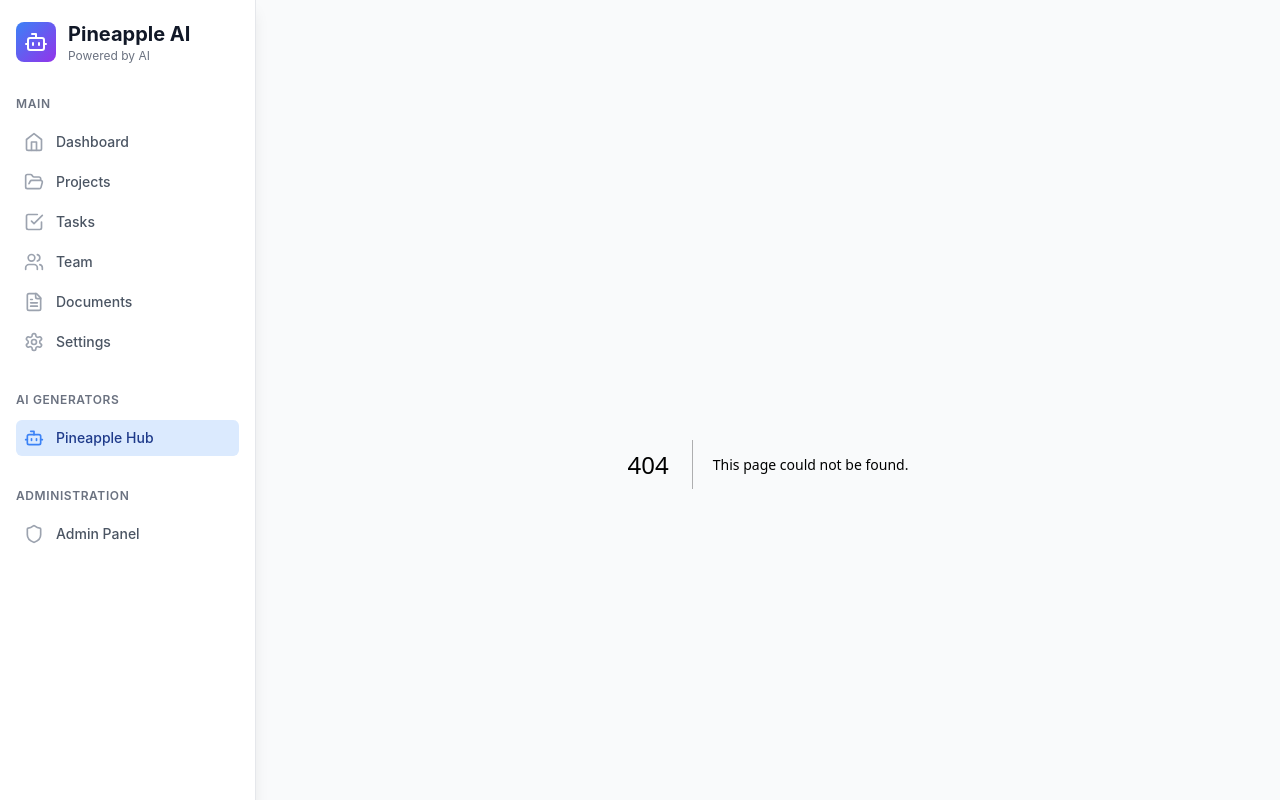
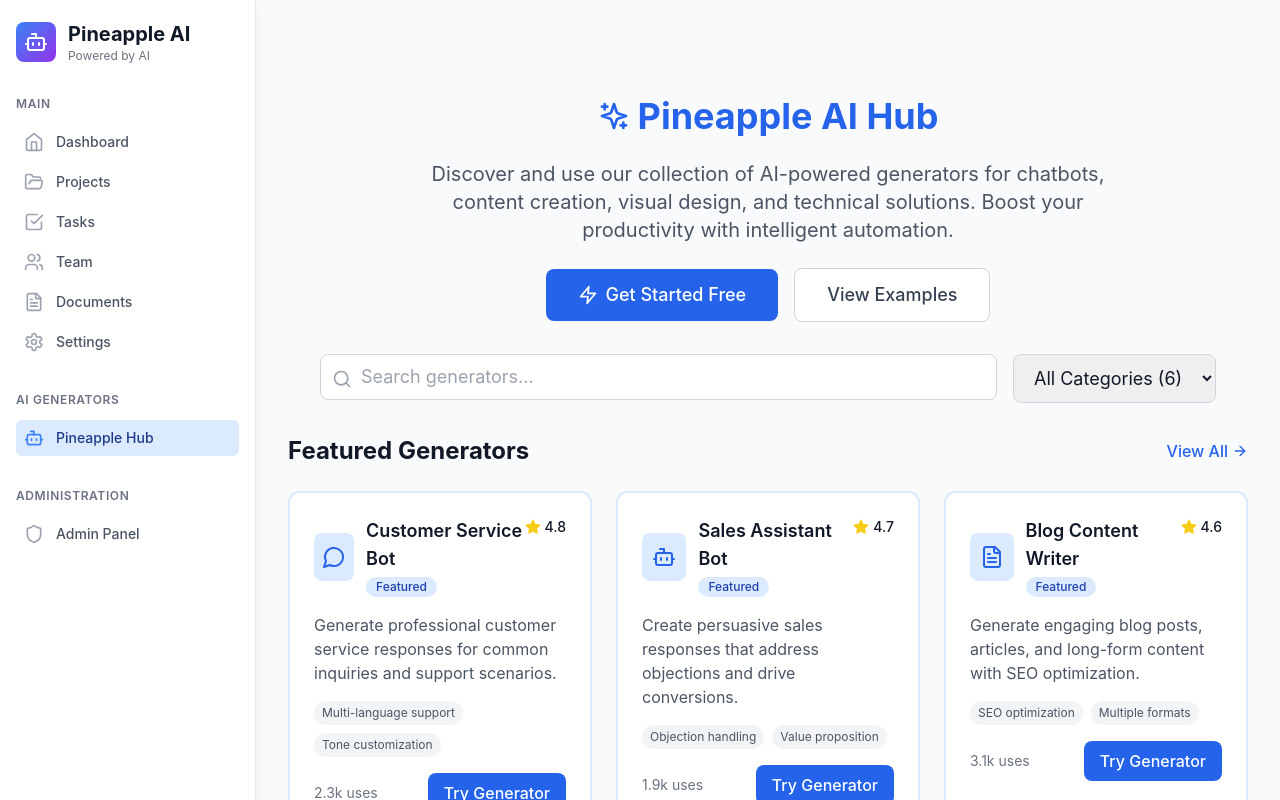
Before and after one commit to JustineDevs/pineapple-ai, a Next.js app: page /generator-hub in a window 1280 px wide. Before the commit this address had no page. Shown: the top 800 px of the page. Built offline with nearby package versions, Linux system fonts and the light colour scheme.

Commit message:
page: generator-hub

```diff
--- /dev/null
+++ b/pages/generator-hub.js
@@ -0,0 +1,5 @@
+import GeneratorHub from '../src/pages/GeneratorHub'
+
+export default function GeneratorHubPage() {
+  return <GeneratorHub />
+}
```
